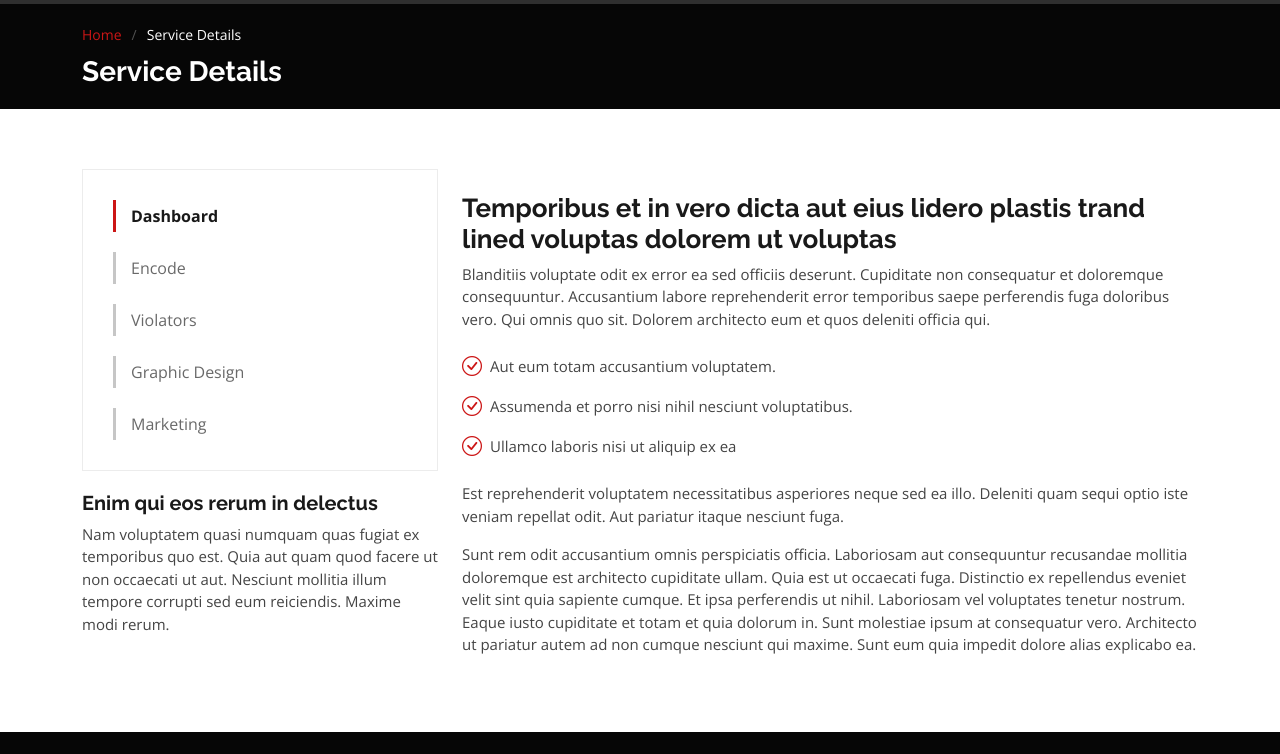
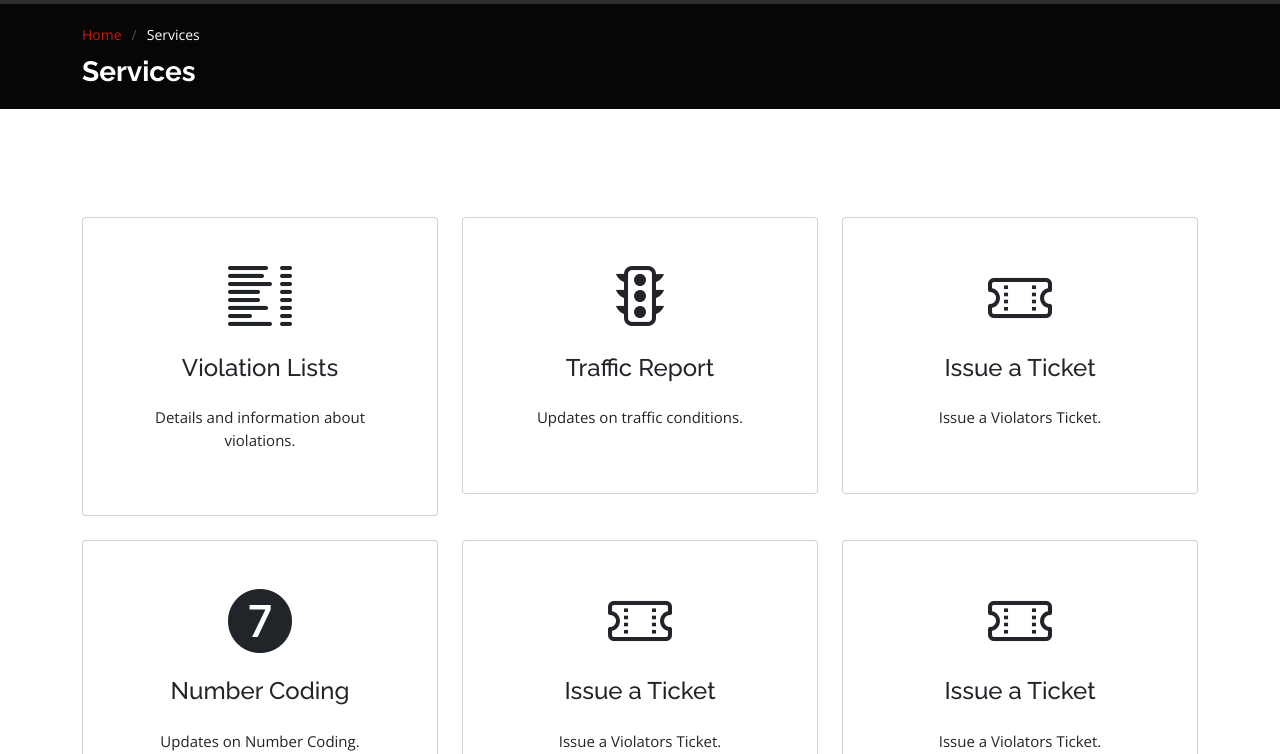
Before and after one commit to BonifaceMARK/New-Ticketing-System--MMDA-, a plain HTML site: page service.html in a window 1280 px wide. Shown: the part 46-800 px from the top of the page. Drawn offline with nearby package versions, Linux system fonts and the light colour scheme.

Commit message:
LIVE SERVER

```diff
--- a/assets/css/main.css
+++ b/assets/css/main.css
@@ -56,7 +56,65 @@
 :root {
   scroll-behavior: smooth;
 }
-
+.card {
+  position: relative;
+  overflow: hidden;
+  border-radius: 0.25rem;
+  transition: transform 0.3s ease, box-shadow 0.3s ease;
+  cursor: pointer;
+  text-align: center;
+  padding: 1rem;
+}
+
+.card-shadow {
+  position: relative;
+  z-index: 1;
+}
+
+.card-shadow::before {
+  content: '';
+  position: absolute;
+  top: 0;
+  left: 0;
+  right: 0;
+  bottom: 0;
+  box-shadow: 0 0 10px rgba(0, 0, 0, 0.3);
+  z-index: -1;
+  transition: box-shadow 0.3s ease;
+}
+
+.card:hover {
+  transform: scale(1.05);
+}
+
+.card:active {
+  transform: scale(1.02);
+}
+
+.card-body i {
+  font-size: 4rem; /* Icon size */
+  margin-bottom: 0.5rem; /* Space between icon and title */
+  display: block;
+}
+
+.card-body h2 {
+  font-size: 1.5rem; /* Title size */
+  margin: 0.5rem 0;
+}
+
+.card-content {
+  padding: 1rem;
+}
+
+@media (max-width: 576px) {
+  .card-body i {
+    font-size: 3rem; /* Smaller icon size on smaller screens */
+  }
+
+  .card-body h2 {
+    font-size: 1.25rem; /* Smaller title size on smaller screens */
+  }
+}
 /*--------------------------------------------------------------
 # General Styling & Shared Classes
 --------------------------------------------------------------*/
--- a/service.html
+++ b/service.html
@@ -27,13 +27,6 @@
   <!-- Main CSS File -->
   <link href="assets/css/main.css" rel="stylesheet">
 
-  <!-- =======================================================
-  * Template Name: Day
-  * Template URL: https://bootstrapmade.com/day-multipurpose-html-template-for-free/
-  * Updated: Aug 07 2024 with Bootstrap v5.3.3
-  * Author: BootstrapMade.com
-  * License: https://bootstrapmade.com/license/
-  ======================================================== -->
 </head>
 
 <body class="service-details-page">
@@ -69,55 +62,90 @@
         <nav class="breadcrumbs">
           <ol>
             <li><a href="index.html">Home</a></li>
-            <li class="current">Service Details</li>
+            <li class="current">Services</li>
           </ol>
         </nav>
-        <h1>Service Details</h1>
+        <h1>Services</h1>
       </div>
     </div><!-- End Page Title -->
 
     <!-- Service Details Section -->
     <section id="service-details" class="service-details section">
 
-      <div class="container">
-
+      <div class="container mt-5">
         <div class="row gy-4">
-
-          <div class="col-lg-4" data-aos="fade-up" data-aos-delay="100">
-            <div class="services-list">
-              <a href="#" class="active">Dashboard</a>
-              <a href="#">Encode</a>
-              <a href="#">Violators</a>
-              <a href="#">Graphic Design</a>
-              <a href="#">Marketing</a>
+          <div class="col-md-6 col-lg-4">
+            <div class="card card-shadow">
+              <div class="card-body">
+                <i class="bi bi-list-columns"></i>
+                <h2 class="card-title">Violation Lists</h2>
+                <div class="card-content">
+                  <p>Details and information about violations.</p>
+                </div>
+              </div>
             </div>
-
-            <h4>Enim qui eos rerum in delectus</h4>
-            <p>Nam voluptatem quasi numquam quas fugiat ex temporibus quo est. Quia aut quam quod facere ut non occaecati ut aut. Nesciunt mollitia illum tempore corrupti sed eum reiciendis. Maxime modi rerum.</p>
+          </div>
+          <div class="col-md-6 col-lg-4">
+            <div class="card card-shadow">
+              <div class="card-body">
+                <i class="bi bi-stoplights"></i>
+                <h2 class="card-title">Traffic Report</h2>
+                <div class="card-content">
+                  <p>Updates on traffic conditions.</p>
+                </div>
+              </div>
+            </div>
+          </div>
+          <div class="col-md-6 col-lg-4">
+            <div class="card card-shadow">
+              <div class="card-body">
+                <i class="bi bi-ticket-perforated"></i>
+                <h2 class="card-title">Issue a Ticket</h2>
+                <div class="card-content">
+                  <p>Issue a Violators Ticket.</p>
+                </div>
+              </div>
+            </div>
+          </div>
+          <div class="col-md-6 col-lg-4">
+            <div class="card card-shadow">
+              <div class="card-body">
+                <i class="bi bi-7-circle-fill"></i>
+                <h2 class="card-title">Number Coding</h2>
+                <div class="card-content">
+                  <p>Updates on Number Coding.</p>
+                </div>
+              </div>
+            </div>
+          </div>
+          <div class="col-md-6 col-lg-4">
+            <div class="card card-shadow">
+              <div class="card-body">
+                <i class="bi bi-ticket-perforated"></i>
+                <h2 class="card-title">Issue a Ticket</h2>
+                <div class="card-content">
+                  <p>Issue a Violators Ticket.</p>
+                </div>
+              </div>
+            </div>
+          </div>
+          <div class="col-md-6 col-lg-4">
+            <div class="card card-shadow">
+              <div class="card-body">
+                <i class="bi bi-ticket-perforated"></i>
+                <h2 class="card-title">Issue a Ticket</h2>
+                <div class="card-content">
+                  <p>Issue a Violators Ticket.</p>
+                </div>
+              </div>
+            </div>
           </div>
 
-          <div class="col-lg-8" data-aos="fade-up" data-aos-delay="200">
-            <img src="assets/img/services.jpg" alt="" class="img-fluid services-img">
-            <h3>Temporibus et in vero dicta aut eius lidero plastis trand lined voluptas dolorem ut voluptas</h3>
-            <p>
-              Blanditiis voluptate odit ex error ea sed officiis deserunt. Cupiditate non consequatur et doloremque consequuntur. Accusantium labore reprehenderit error temporibus saepe perferendis fuga doloribus vero. Qui omnis quo sit. Dolorem architecto eum et quos deleniti officia qui.
-            </p>
-            <ul>
-              <li><i class="bi bi-check-circle"></i> <span>Aut eum totam accusantium voluptatem.</span></li>
-              <li><i class="bi bi-check-circle"></i> <span>Assumenda et porro nisi nihil nesciunt voluptatibus.</span></li>
-              <li><i class="bi bi-check-circle"></i> <span>Ullamco laboris nisi ut aliquip ex ea</span></li>
-            </ul>
-            <p>
-              Est reprehenderit voluptatem necessitatibus asperiores neque sed ea illo. Deleniti quam sequi optio iste veniam repellat odit. Aut pariatur itaque nesciunt fuga.
-            </p>
-            <p>
-              Sunt rem odit accusantium omnis perspiciatis officia. Laboriosam aut consequuntur recusandae mollitia doloremque est architecto cupiditate ullam. Quia est ut occaecati fuga. Distinctio ex repellendus eveniet velit sint quia sapiente cumque. Et ipsa perferendis ut nihil. Laboriosam vel voluptates tenetur nostrum. Eaque iusto cupiditate et totam et quia dolorum in. Sunt molestiae ipsum at consequatur vero. Architecto ut pariatur autem ad non cumque nesciunt qui maxime. Sunt eum quia impedit dolore alias explicabo ea.
-            </p>
-          </div>
 
         </div>
+      </div>
 
-      </div>
+
 
     </section><!-- /Service Details Section -->
 
```
Also changed, not shown: index.html (+1 -1 lines).
